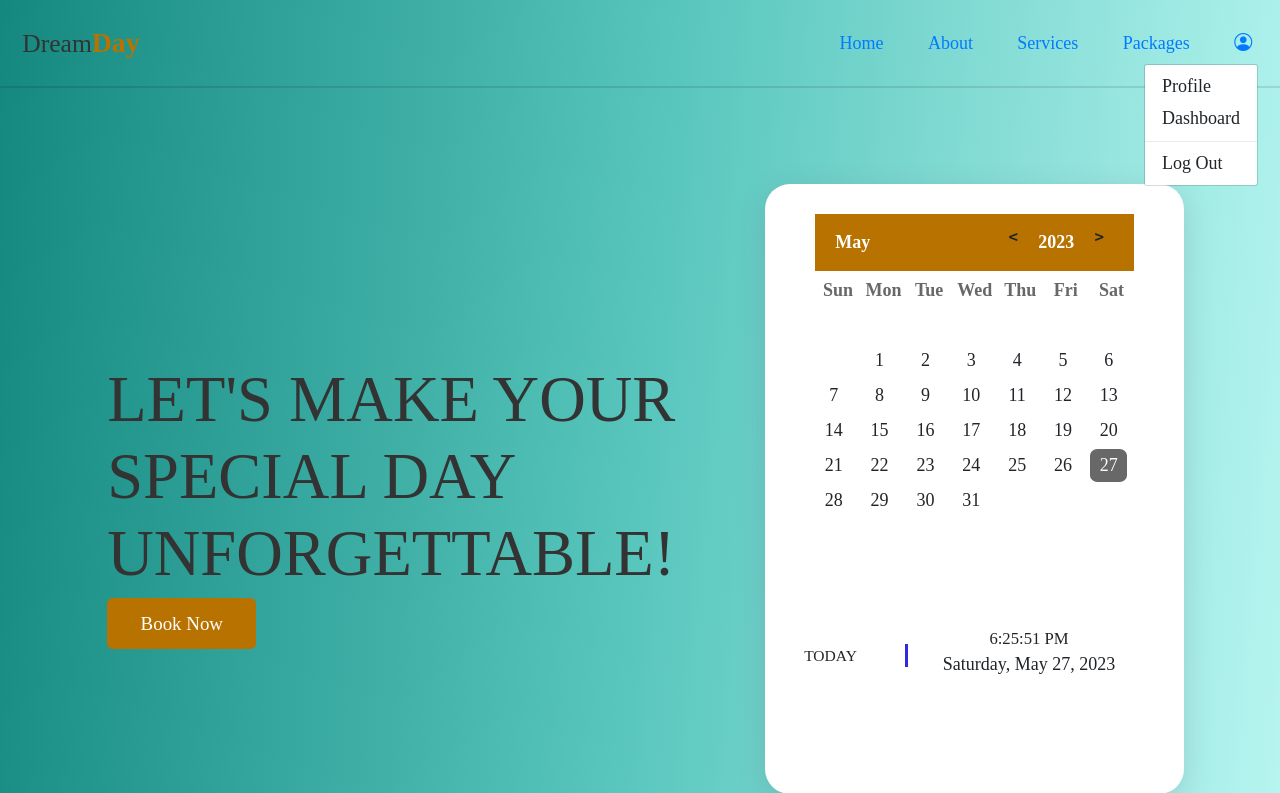
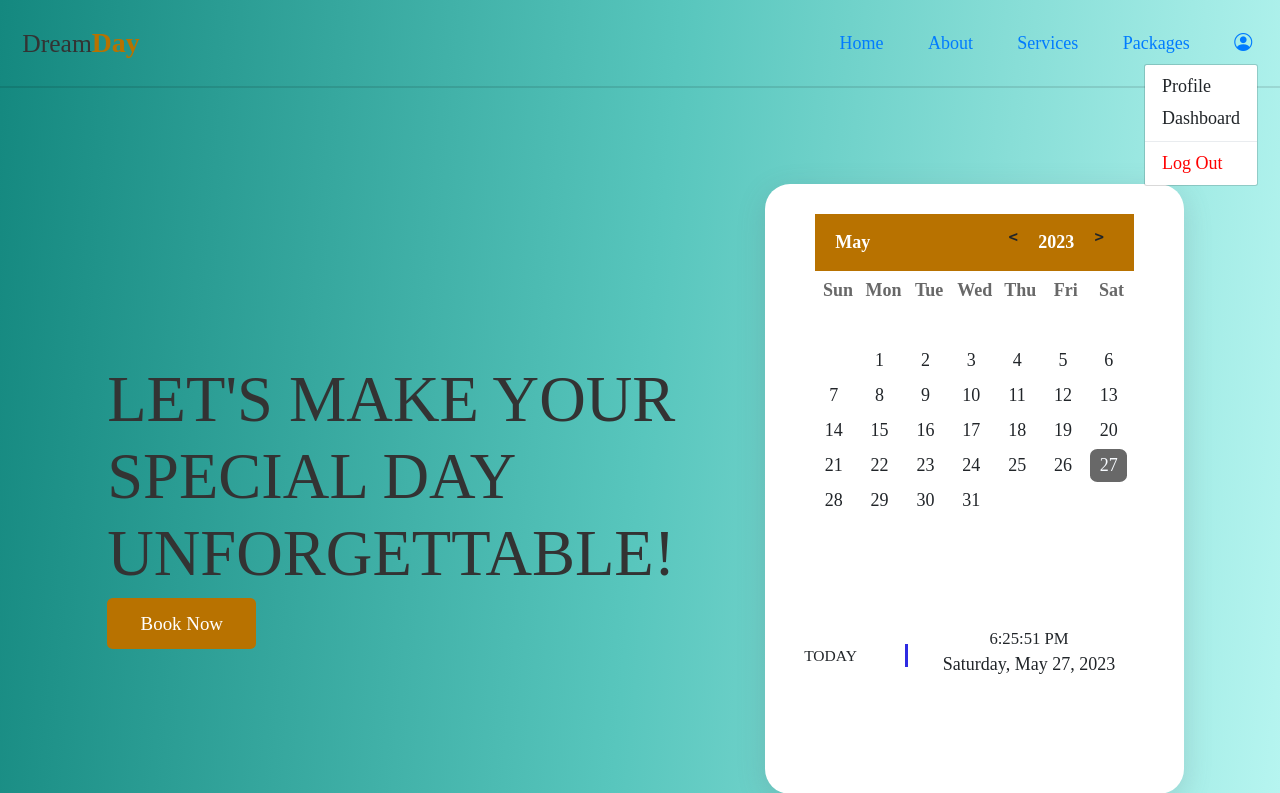
Before and after one commit to munazzahammf/wedding-plan, a PHP site: page / in a window 1280 px wide, after a click that opens the changed part. Shown: the top 793 px of the page. Run offline with PHP 8.4, Linux system fonts and the light colour scheme; the visitor is signed in with stand-in values (Sample User, id 1); some web fonts are replaced.

Commit message:
style changes.

```diff
--- a/assets/css/style.css
+++ b/assets/css/style.css
@@ -6,8 +6,8 @@
   --white: #fff;
   --light-color: #666;
   --light-body: #eee;
-  --border: .2rem solid rgba(0, 0, 0, .1);
-  --box-shadow: 0 .5rem 1rem rgba(0, 0, 0, .1);
+  --border: 0.2rem solid rgba(0, 0, 0, 0.1);
+  --box-shadow: 0 0.5rem 1rem rgba(0, 0, 0, 0.1);
 }
 * {
   font-family: "Instrument Serif", serif;
@@ -109,15 +109,17 @@ section {
   cursor: pointer;
   display: none;
 }
+
+.log-out-btn {
+  color: red;
+}
 /* header end */
-
-
 
 /* home start */
 .home {
-  background: linear-gradient(275deg ,#b8f6f1 ,#58c6bd ,#14887f);
+  background: linear-gradient(275deg, #b8f6f1, #58c6bd, #14887f);
 }
-.home nav-item{
+.home nav-item {
   color: #b87200;
 }
 .home .content {
@@ -137,8 +139,6 @@ section {
   padding: 1rem 0;
 }
 /* home end */
-
-
 
 /* about start */
 .about .container {
@@ -233,37 +233,35 @@ section {
 .services text {
   background-color: #bdbdbd;
   border-radius: 30px;
-
 }
 .services .box-container .box1 {
   background-image: url(images/floral.jpg);
   text-align: center;
   padding: 2rem;
   box-shadow: var(--box-shadow);
-  border-radius: .5rem;
+  border-radius: 0.5rem;
 }
 .services .box-container .box2 {
   background-image: url(images/floral.jpg);
   text-align: center;
   padding: 2rem;
   box-shadow: var(--box-shadow);
-  border-radius: .5rem;
+  border-radius: 0.5rem;
 }
 .services .box-container .box3 {
   background-image: url(images/floral.jpg);
   text-align: center;
   padding: 2rem;
   box-shadow: var(--box-shadow);
-  border-radius: .5rem;
+  border-radius: 0.5rem;
 }
 .services .box-container .box4 {
   background-image: url(images/floral.jpg);
   text-align: center;
   padding: 2rem;
   box-shadow: var(--box-shadow);
-  border-radius: .5rem;
+  border-radius: 0.5rem;
 }
-
 
 .services .box-container .box img {
   margin: 1rem 0;
@@ -290,9 +288,8 @@ section {
 }
 /* service end */
 
-
 /* package start */
-.packages{
+.packages {
   background-color: #333;
   color: #fff;
   padding: 8px;
@@ -340,7 +337,6 @@ section {
   margin-top: 10px;
 }
 /* package end */
-
 
 /* contact us start */
 .contact-us header {
```
Lines whose indentation alone changed are shown as unchanged.
